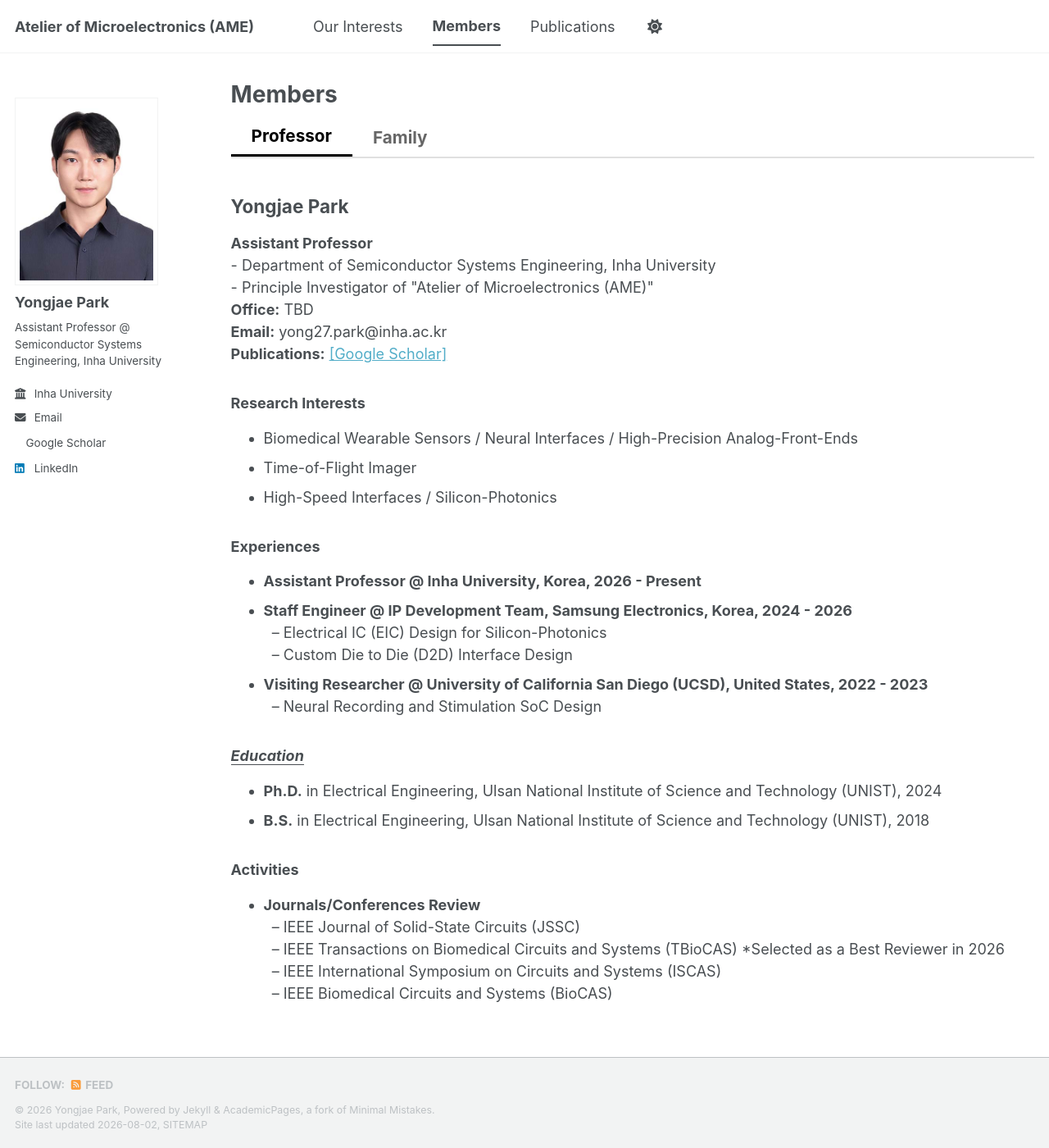
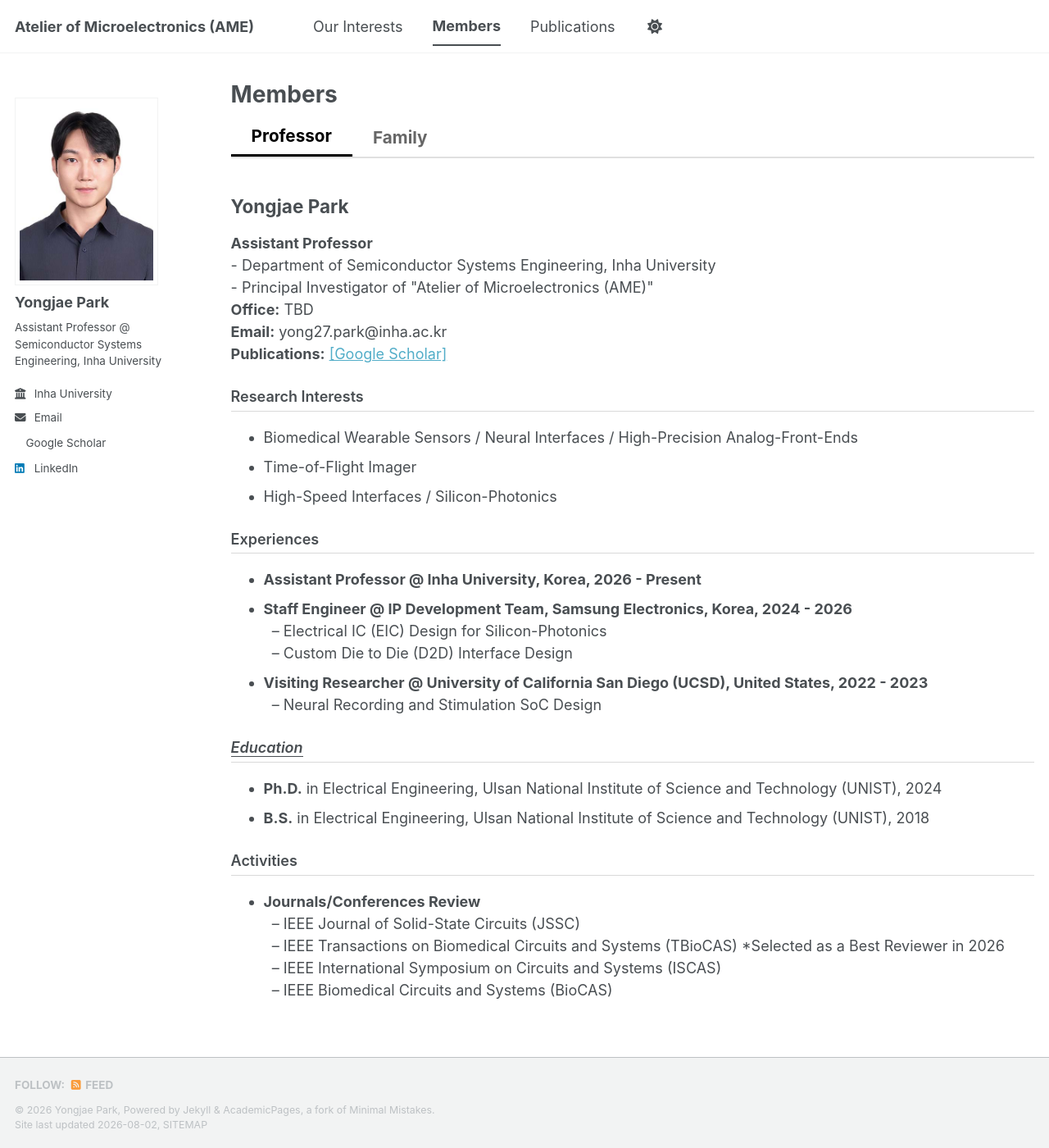
Before and after one commit to yong27park/AME.github.io, a Jekyll site: the page built from _pages/members.md, in a window 1280 px wide and 1400 px high. Shown: the whole window at 82% size. Built offline with Jekyll 4.4.1, drawn with Linux system fonts in a browser that asks for light colours; a style sheet for code colours, icons or effects is not loaded; part of the change alters nothing that is shown.

Commit message:
Update members.md

```diff
--- a/_pages/members.md
+++ b/_pages/members.md
@@ -11,6 +11,7 @@ author_profile: true
   border-bottom: 2px solid #e0e0e0;
   margin-bottom: 25px;
 }
+
 .tab-button {
   padding: 10px 25px;
   cursor: pointer;
@@ -21,25 +22,37 @@ author_profile: true
   color: #666;
   transition: all 0.2s ease;
 }
+
 .tab-button.active {
   color: #000;
   border-bottom: 3px solid #000;
 }
+
 .tab-content {
   display: none;
 }
+
 .tab-content.active {
   display: block;
 }
+
 .member-card {
   margin-bottom: 25px;
 }
+
 .member-card img {
   border-radius: 50%;
   margin-right: 20px;
   object-fit: cover;
 }
 
+.member-card h3 {
+  border-bottom: 1px solid #d9d9d9;
+  padding-bottom: 6px;
+  margin-top: 28px;
+  margin-bottom: 12px;
+  font-weight: 600;
+}
 </style>
 
 <!-- 탭 버튼 -->
@@ -55,7 +68,7 @@ author_profile: true
     <h2>Yongjae Park</h2>
     <p><strong>Assistant Professor</strong><br>
     - Department of Semiconductor Systems Engineering, Inha University<br>
-    - Principle Investigator of "Atelier of Microelectronics (AME)"<br>
+    - Principal Investigator of "Atelier of Microelectronics (AME)"<br>
     <strong>Office:</strong> TBD<br>
     <strong>Email:</strong> yong27.park@inha.ac.kr<br>
     <strong>Publications:</strong> <a href="https://scholar.google.com">[Google Scholar]</a>
```
